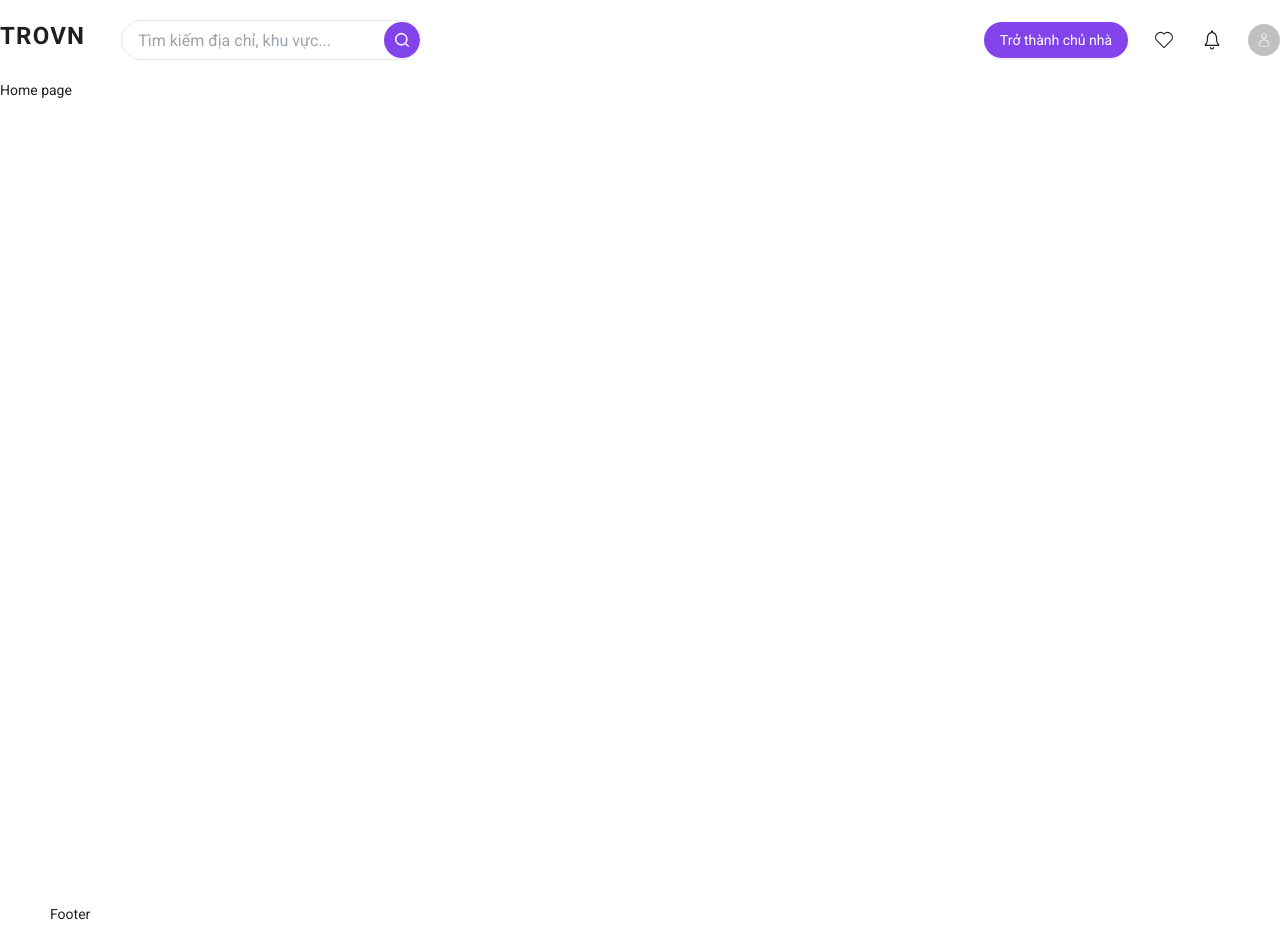
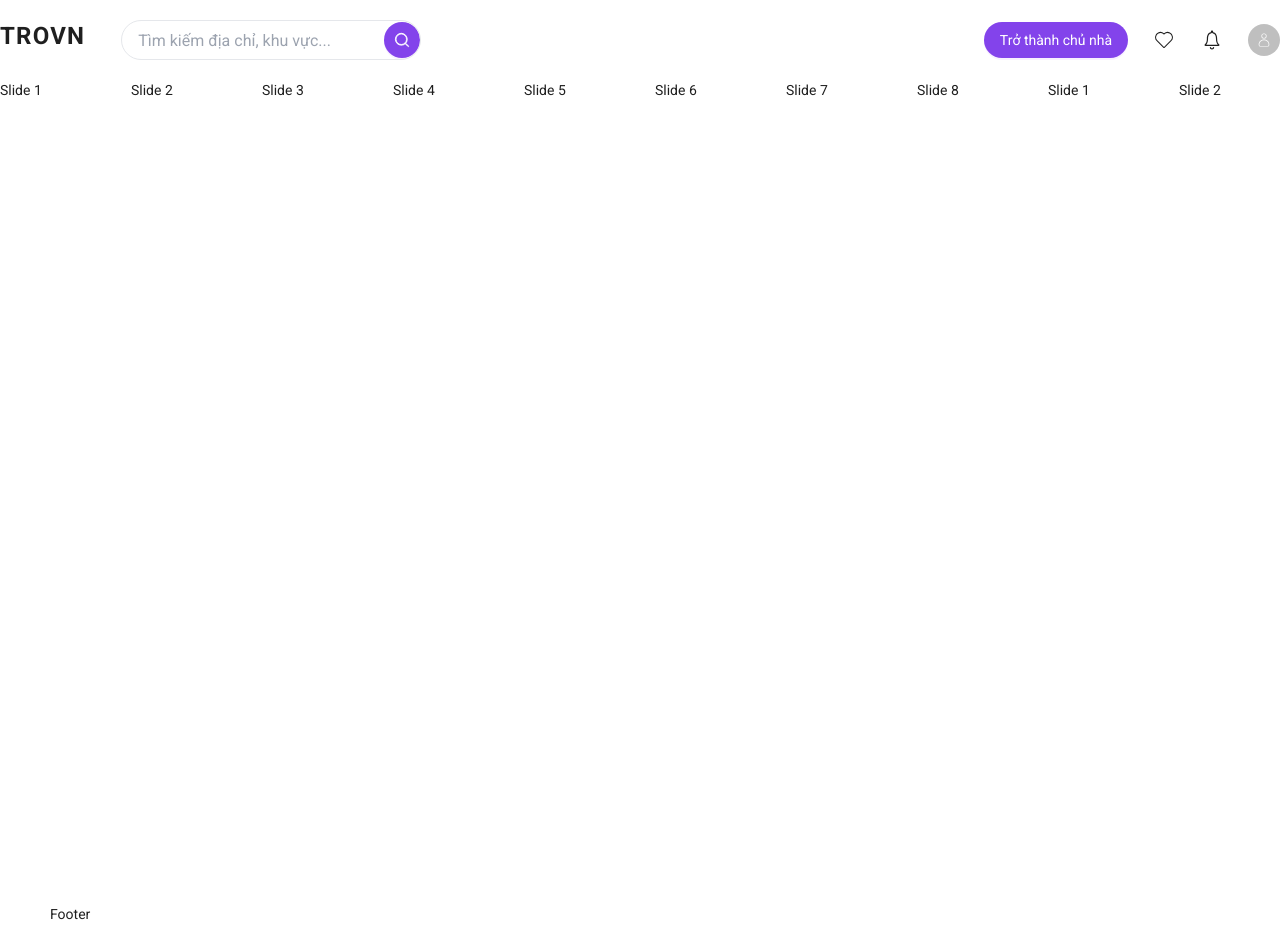
Before and after one commit to cuong07/trovn, a React (Vite) app in the folder client/: page / in a window 1280 px wide. Built offline with nearby package versions, Linux system fonts and the light colour scheme.

Commit message:
install swiper for slide

```diff
--- a/client/package.json
+++ b/client/package.json
@@ -20,7 +20,9 @@
     "react-dom": "^18.2.0",
     "react-hook-form": "^7.51.4",
     "react-icons": "^5.2.1",
+    "react-map-gl": "^7.1.7",
     "react-router-dom": "^6.23.0",
+    "swiper": "^11.1.3",
     "tailwind-merge": "^2.3.0",
     "yup": "^1.4.0",
     "zustand": "^4.5.2"
--- /dev/null
+++ b/client/src/components/SliderFilter/index.jsx
@@ -0,0 +1,45 @@
+import { Swiper, SwiperSlide } from "swiper/react";
+
+// Import Swiper styles
+import "swiper/css";
+import "swiper/css/free-mode";
+import "swiper/css/pagination";
+
+
+import { FreeMode, Pagination,  } from "swiper/modules";
+
+const index = () => {
+  return (
+    <Swiper
+      slidesPerView={10}
+      spaceBetween={30}
+      freeMode={true}
+      pagination={{
+        clickable: true,
+      }}
+    //   modules={[FreeMode, Pagination]}
+      className="h-20"
+    >
+      <SwiperSlide>Slide 1</SwiperSlide>
+      <SwiperSlide>Slide 2</SwiperSlide>
+      <SwiperSlide>Slide 3</SwiperSlide>
+      <SwiperSlide>Slide 4</SwiperSlide>
+      <SwiperSlide>Slide 5</SwiperSlide>
+      <SwiperSlide>Slide 6</SwiperSlide>
+      <SwiperSlide>Slide 7</SwiperSlide>
+      <SwiperSlide>Slide 8</SwiperSlide>
+      <SwiperSlide>Slide 1</SwiperSlide>
+      <SwiperSlide>Slide 2</SwiperSlide>
+      <SwiperSlide>Slide 3</SwiperSlide>
+      <SwiperSlide>Slide 4</SwiperSlide>
+      <SwiperSlide>Slide 5</SwiperSlide>
+      <SwiperSlide>Slide 6</SwiperSlide>
+      <SwiperSlide>Slide 7</SwiperSlide>
+      <SwiperSlide>Slide 8</SwiperSlide>
+      <SwiperSlide>Slide 9</SwiperSlide>
+      <SwiperSlide>Slide 9</SwiperSlide>
+    </Swiper>
+  );
+};
+
+export default index;
--- a/client/src/components/index.js
+++ b/client/src/components/index.js
@@ -1,3 +1,4 @@
 export { default as InputFeild } from "./InputFeild"
 export { default as Button } from "./Button"
 export { default as SearchInput } from "./SearchInput"
+export { default as SliderFilter } from "./SliderFilter"
--- a/client/src/pages/Home/index.jsx
+++ b/client/src/pages/Home/index.jsx
@@ -1,5 +1,9 @@
+import { SliderFilter } from "../../components";
+
 const index = () => {
-  return <div>Home page</div>;
+  return <div>
+    <SliderFilter/>
+  </div>;
 };
 
 export default index;
```
Also changed, not shown: 1 other file (tests, documents, lock files or other folders).
